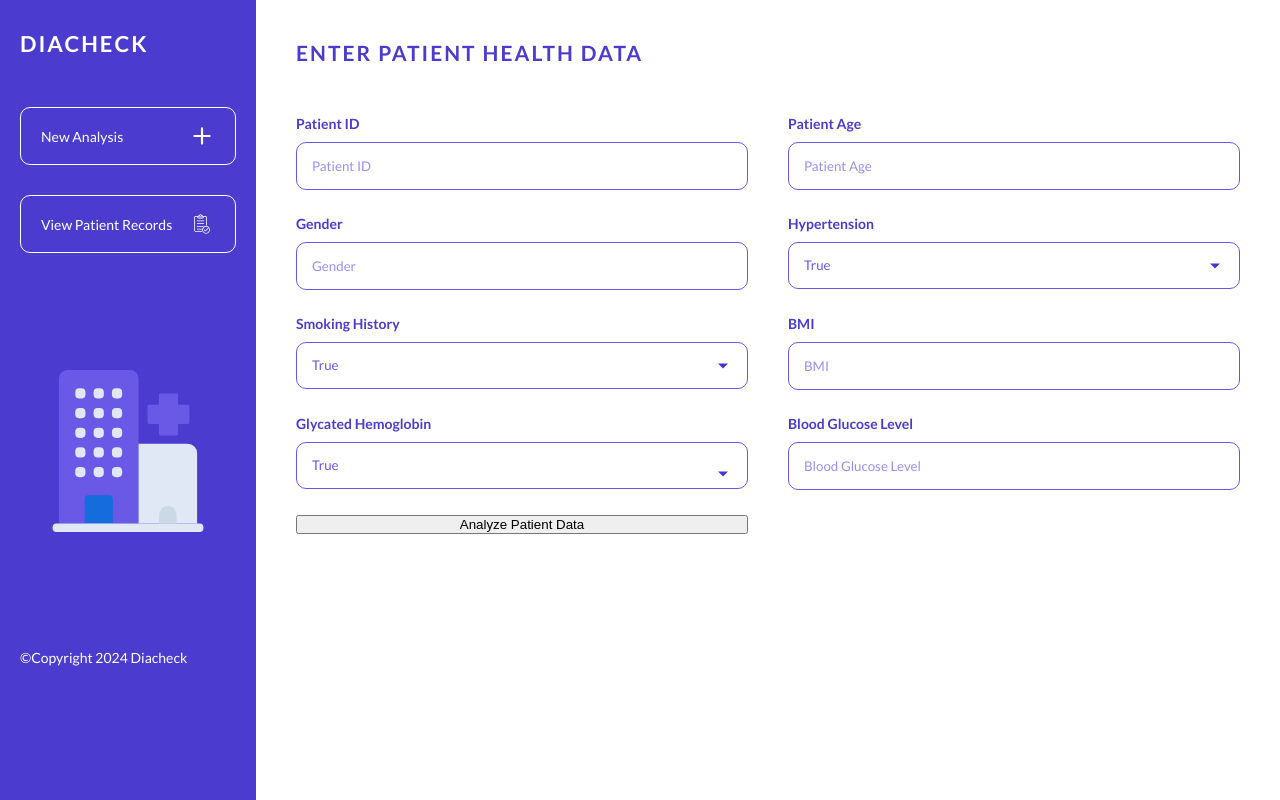
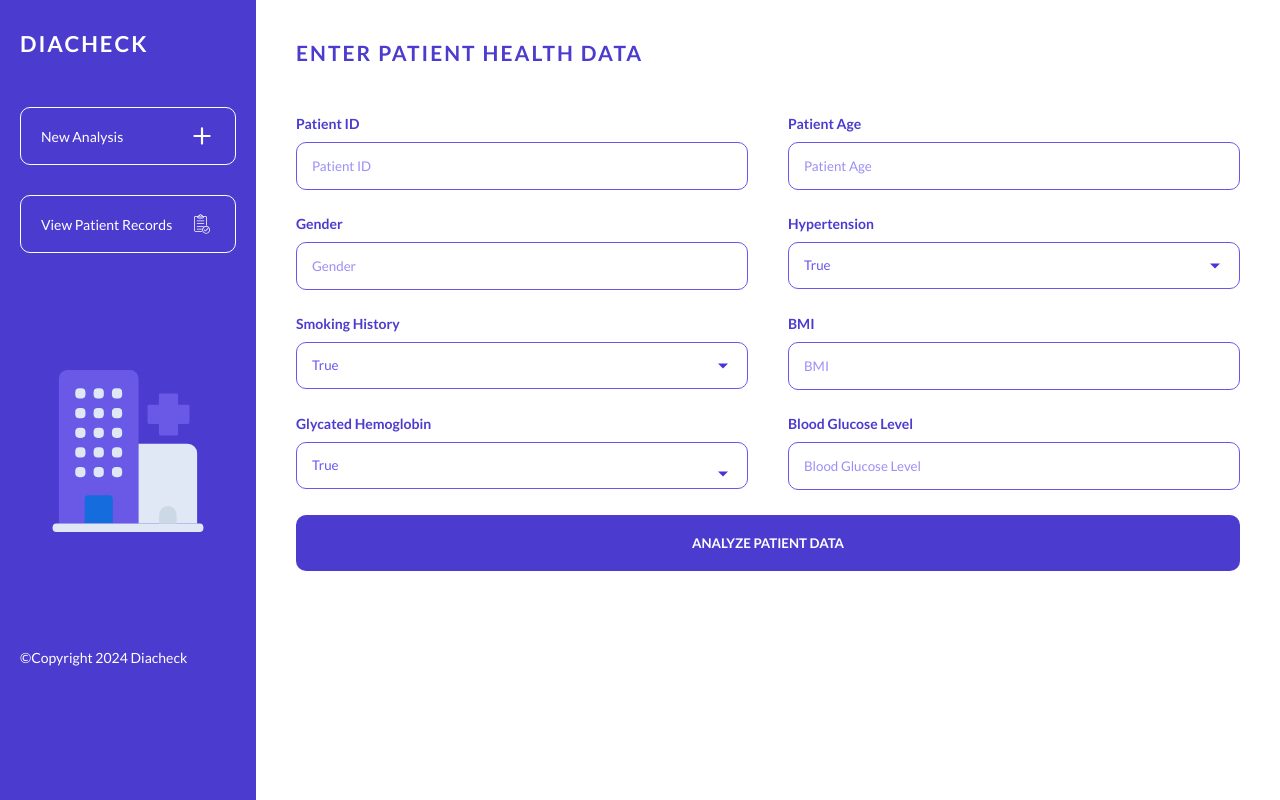
Before and after one commit to Orisabiyi/diacheck, a React (Vite) app: page / in a window 1280 px wide. Built offline with nearby package versions, Linux system fonts and the light colour scheme.

Commit message:
added some styles to button

```diff
--- a/src/components/NewAnalysis.module.css
+++ b/src/components/NewAnalysis.module.css
@@ -159,3 +159,19 @@
   grid-column: 2 / 3;
   grid-row: 8 / 9;
 }
+
+.sectionAnalysis button {
+  border: 0;
+  outline: 0;
+  color: #fff;
+  cursor: pointer;
+
+  padding: 2rem;
+  font-weight: 600;
+  font-family: inherit;
+  text-transform: uppercase;
+  background: #4c3bcf;
+  border-radius: 1rem;
+
+  grid-column: 1 / 3;
+}
```
